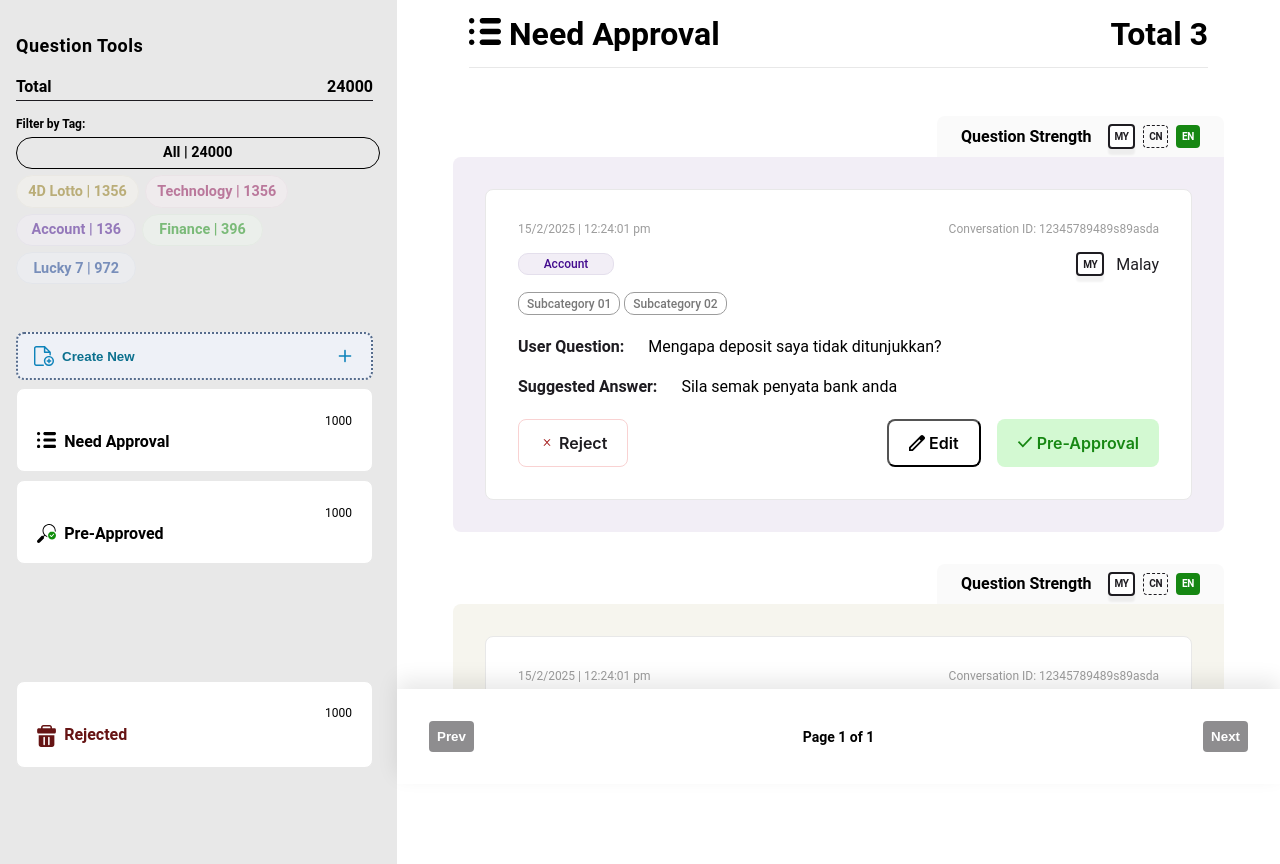
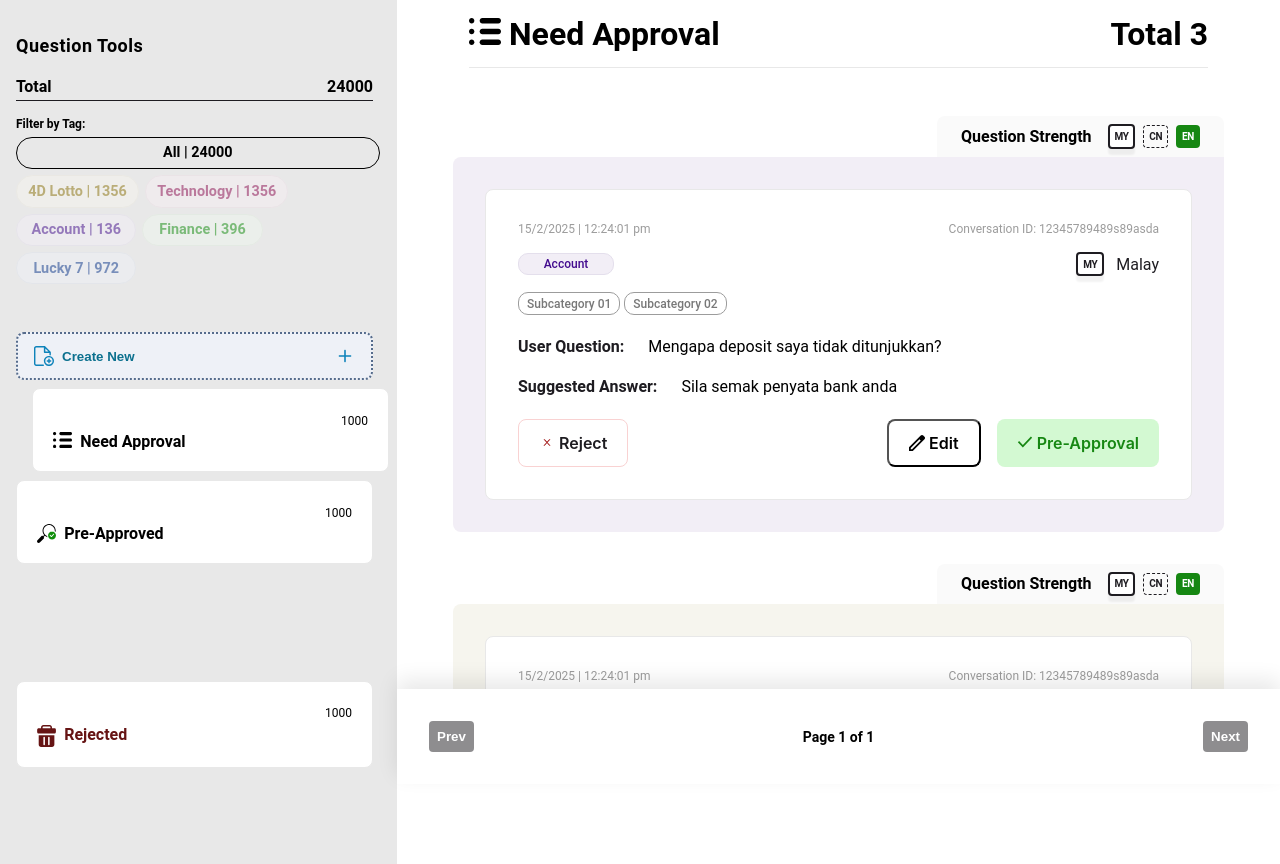
Before and after one commit to mjprod/admin-panel, a React (Create React App) app: page /newManager in a window 1280 px wide. Built offline with nearby package versions, Linux system fonts and the light colour scheme; no server answers; the HTML template or start-up script is replaced by a standard one.

Commit message:
card selected - move to right

```diff
--- a/src/pages/newManager/NewManager.tsx
+++ b/src/pages/newManager/NewManager.tsx
@@ -24,7 +24,7 @@ const NewManager = () => {
     []
   );
 
-  const {t} = useTranslation();
+  const { t } = useTranslation();
 
   const [currentPage, setCurrentPage] = useState(1);
   const itemsPerPage = 10;
@@ -141,6 +141,7 @@ const NewManager = () => {
   return (
     <div className={styles["main-container"]}>
       <Sidebar
+        card={statusClicked}
         onSideCardClicked={setStatusClicked}
         categories={categories}
         onCategoryClick={handleCategoryClick}
--- a/src/pages/newManager/components/SideCard.module.css
+++ b/src/pages/newManager/components/SideCard.module.css
@@ -17,8 +17,14 @@
   width: 1.2rem;
 }
 
+.active,
 .timeline-card:active {
   transform: translateX(1rem);
+  transition: all 250ms cubic-bezier(0.4, 0, 0.2, 1);
+}
+
+.de-active {
+  transform: translateX(0rem);
   transition: all 250ms cubic-bezier(0.4, 0, 0.2, 1);
 }
 
--- a/src/pages/newManager/components/SideCard.tsx
+++ b/src/pages/newManager/components/SideCard.tsx
@@ -6,12 +6,18 @@ import { QuestionStatus } from "../../../util/QuestionStatus";
 import { useTranslation } from "react-i18next";
 
 interface SideCardProps {
+  isActive: boolean;
   status: QuestionStatus;
   number: number;
-  onSideCardClicked:(status: QuestionStatus) => void;
+  onSideCardClicked: (status: QuestionStatus) => void;
 }
 
-const SideCard: React.FC<SideCardProps> = ({ status, number, onSideCardClicked }) => {
+const SideCard: React.FC<SideCardProps> = ({
+  isActive,
+  status,
+  number,
+  onSideCardClicked,
+}) => {
   const getIcon = (status: QuestionStatus) => {
     switch (status) {
       case QuestionStatus.NeedApproval:
@@ -26,10 +32,16 @@ const SideCard: React.FC<SideCardProps> = ({ status, number, onSideCardClicked }
   };
   const icon = getIcon(status);
 
-  const {t} = useTranslation();
+  const { t } = useTranslation();
 
   return (
-    <div className={styles["timeline-card"]} onClick={() => onSideCardClicked(status)}>
+    <div
+      className={clsx(
+        styles["timeline-card"],
+        isActive ? styles["active"] : styles["deActive"]
+      )}
+      onClick={() => onSideCardClicked(status)}
+    >
       <div className={styles["row01"]}>
         <p>{number}</p>
       </div>
--- a/src/pages/newManager/components/Sidebar.tsx
+++ b/src/pages/newManager/components/Sidebar.tsx
@@ -6,12 +6,14 @@ import CreateNewButton from "./CreateNewButton";
 import { QuestionStatus } from "../../../util/QuestionStatus";
 
 interface SidebarProps {
+  card: QuestionStatus;
   onSideCardClicked: (status: QuestionStatus) => void;
   categories: CategoryProps[];
   onCategoryClick: (category: CategoryProps) => void;
 }
 
 const Sidebar: React.FC<SidebarProps> = ({
+  card,
   onSideCardClicked,
   categories,
   onCategoryClick,
@@ -27,16 +29,19 @@ const Sidebar: React.FC<SidebarProps> = ({
       <div className={styles["list-container"]}>
         <CreateNewButton />
         <SideCard
+          isActive={card == QuestionStatus.NeedApproval}
           status={QuestionStatus.NeedApproval}
           number={1000}
           onSideCardClicked={onSideCardClicked}
         />
         <SideCard
+          isActive={card == QuestionStatus.PreApproved}
           status={QuestionStatus.PreApproved}
           number={1000}
           onSideCardClicked={onSideCardClicked}
         />
         <SideCard
+          isActive={card == QuestionStatus.Rejected}
           status={QuestionStatus.Rejected}
           number={1000}
           onSideCardClicked={onSideCardClicked}
```
